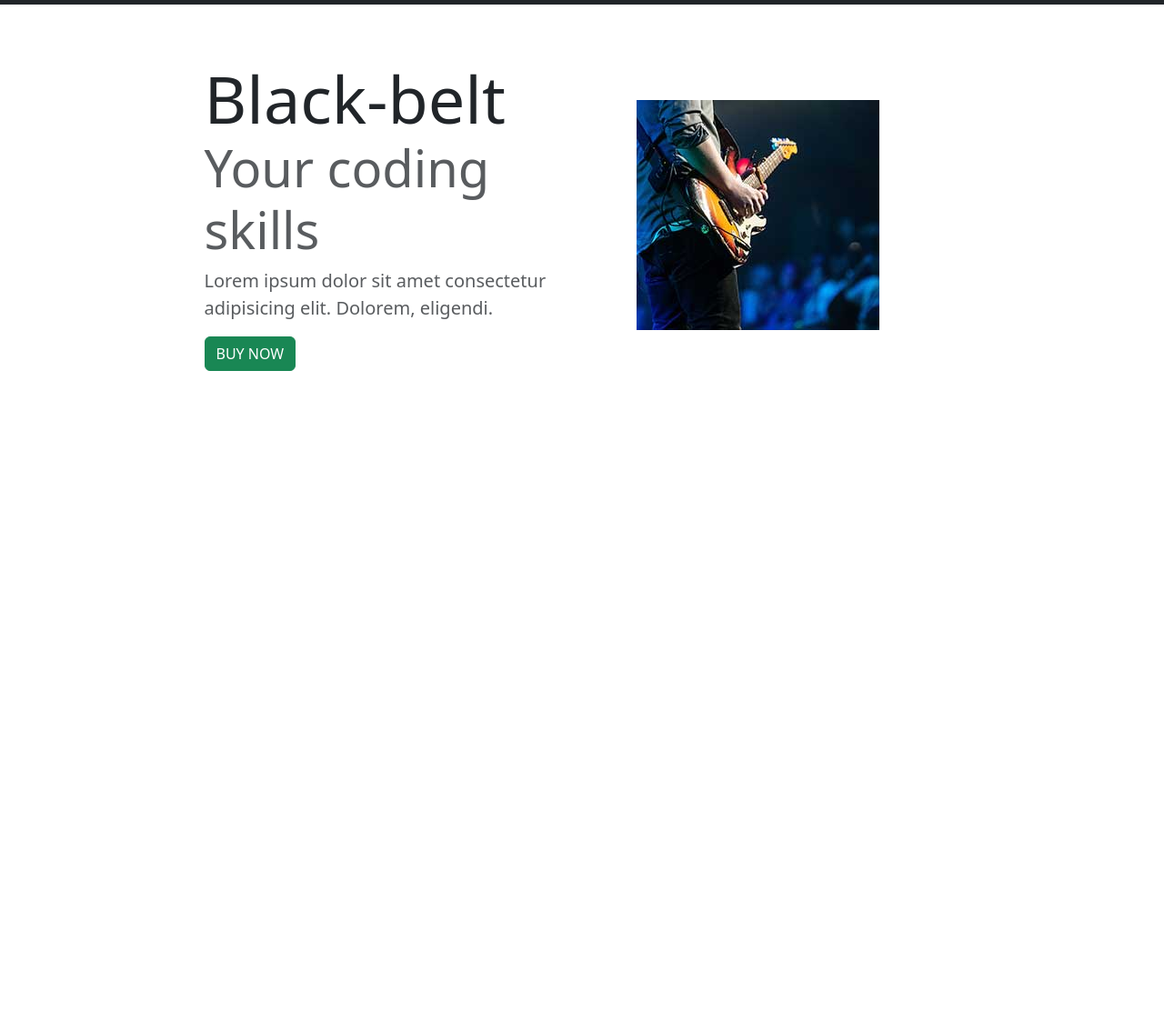
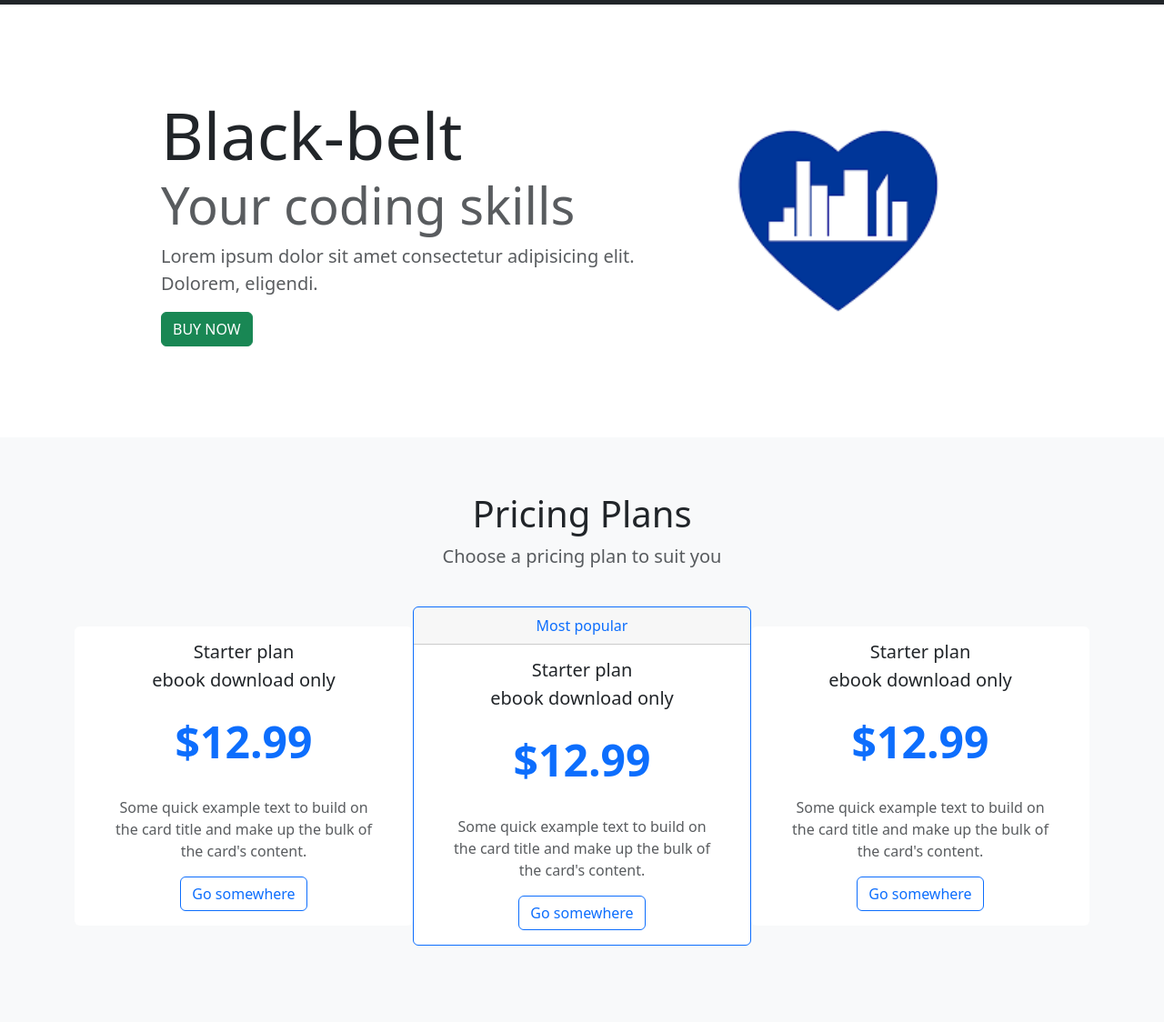
Before and after one commit to obdfrancis/bootstrapproject, a plain HTML site: page index.html in a window 1280 px wide. Shown: the part 51-1175 px from the top of the page at 91% size. Before the commit the page ends 800 px from the top, so only its background shows below. Drawn offline with Linux system fonts and the light colour scheme.

Commit message:
initial commit

```diff
--- a/css/style.css
+++ b/css/style.css
@@ -1,3 +1,15 @@
 section{
     padding: 60px 0;
 }
+
+
+
+.col-md-4{
+    /* width: 50%; */
+}
+
+
+.col-md-4 img{
+    /* width: 65rem;; */
+
+}
--- a/index.html
+++ b/index.html
@@ -41,7 +41,7 @@
 
         <div class="container">
             <div class="row justify-content-center align-items-center">
-                <div class="col-md-5 text-center text-md-start">
+                <div class="col-md-6 text-center text-md-start">
                     <h1>
                         <div class="display-2">
                             Black-belt
@@ -60,11 +60,89 @@
                 </div>
                 <div class="col-md-4">
 
-                        <img src="/images/4.jpg" class="img-fluid d-none d-md-block" alt="">
+                        <img src="/images/dominion logo.png" width="150%" class="img-fluid d-none d-md-block" alt="">
 
                 </div>
             </div>
         </div>
+
+
+      </section>
+
+
+      <section id="pricing" class="bg-light">
+
+        <div class="container">
+
+
+        <div class="text-center">
+          <h1>Pricing Plans</h1>
+          <p class="lead text-muted">Choose a pricing plan to suit you</p>
+        </div>
+
+        <div class="row justify-content-center align-items-center g-0">
+
+          <div class="col-lg-4 col-8">
+            <div class="card border-0 text-center">
+              <!-- <img src="..." class="card-img-top" alt="..."> -->
+              <div class="card-body">
+                <h5 class="card-title">Starter plan</h5>
+                <p class="card-subtitle lead"> ebook download only  </p>
+                <h1 class="fw-bold display-5 text-primary py-4">$12.99</h1>
+                <p class="card-text text-muted mx-4 d-none d-md-block">Some quick example text to build on the card title and make up the bulk of the card's content.</p>
+                <a href="#" class="btn btn-outline-primary">Go somewhere</a>
+              </div>
+            </div>
+          </div>
+
+          <div class="col-lg-4 col-8 my-4">
+
+            <div class="card border-primary text-center">
+              <!-- <img src="..." class="card-img-top" alt="..."> -->
+              <div class="card-header text-primary">
+                Most popular
+              </div>
+              <div class="card-body">
+                <h5 class="card-title">Starter plan</h5>
+                <p class="card-subtitle lead"> ebook download only  </p>
+                <h1 class="fw-bold display-5 text-primary py-4">$12.99</h1>
+                <p class="card-text text-muted mx-4 d-none d-md-block">Some quick example text to build on the card title and make up the bulk of the card's content.</p>
+                <a href="#" class="btn btn-outline-primary">Go somewhere</a>
+              </div>
+            </div>
+
+          </div>
+
+          <div class="col-lg-4 col-8">
+
+
+            <div class="card border-0 text-center">
+              <!-- <img src="..." class="card-img-top" alt="..."> -->
+              <div class="card-body">
+                <h5 class="card-title">Starter plan</h5>
+                <p class="card-subtitle lead"> ebook download only  </p>
+                <h1 class="fw-bold display-5 text-primary py-4">$12.99</h1>
+                <p class="card-text text-muted mx-4 d-none d-md-block">Some quick example text to build on the card title and make up the bulk of the card's content.</p>
+                <a href="#" class="btn btn-outline-primary">Go somewhere</a>
+              </div>
+            </div>
+          </div>
+
+
+
+
+
+
+
+        </div>
+
+
+      </div>
+
+
+
+
+
 
 
       </section>
```
Also changed, not shown: images/dominion logo.png (added).
